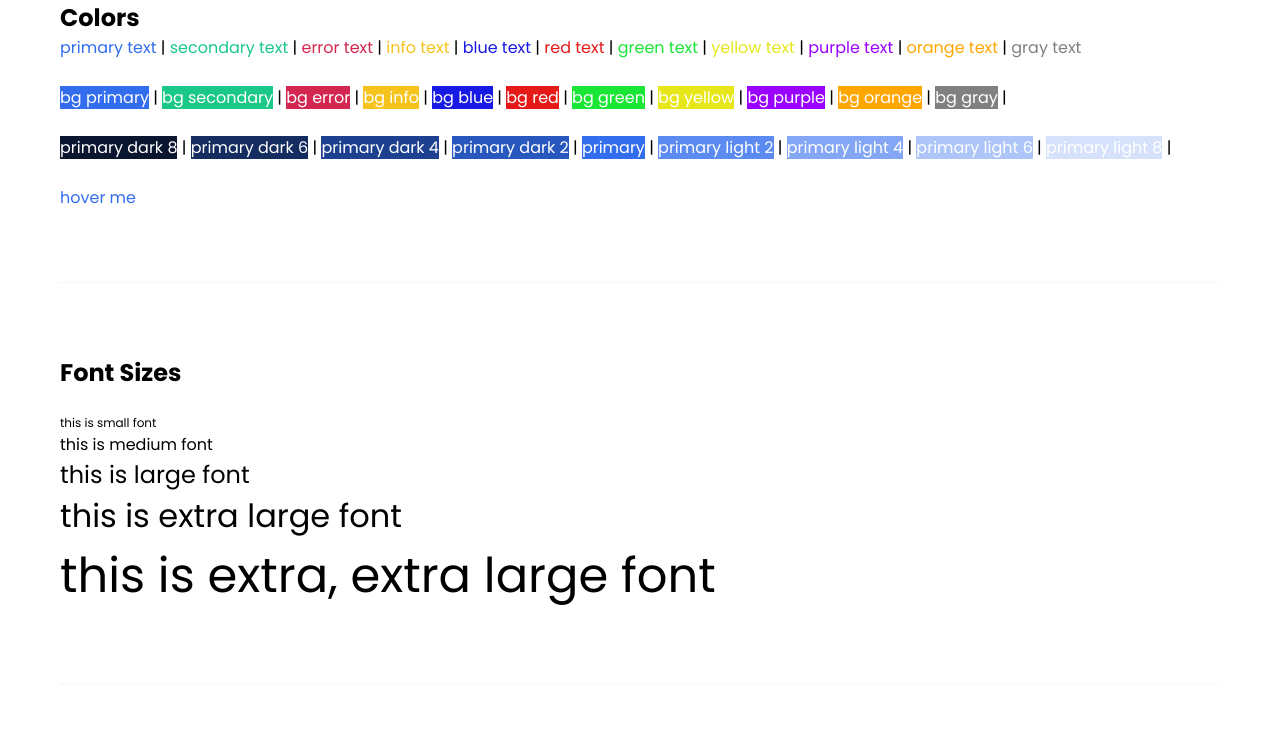
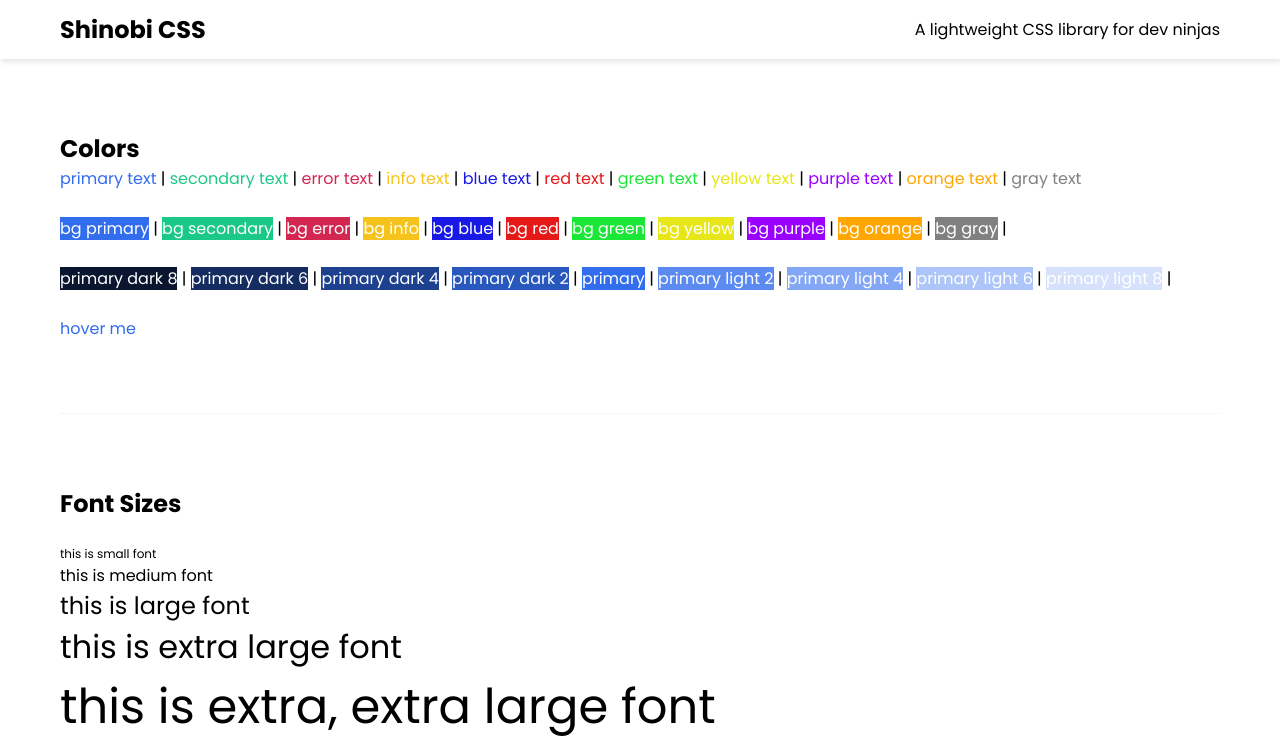
Before and after one commit to sabinshrestha8/Building-a-CSS-Library-With-SASS, a website: page index.html in a window 1280 px wide. Shown: the top 754 px of the page. Drawn offline with Linux system fonts and the light colour scheme.

Commit message:
#18-Using @extend rule to inherit specfic selector properties to another selector

```diff
--- a/index.html
+++ b/index.html
@@ -9,6 +9,13 @@
     <link rel="stylesheet" href="css/index.css">
 </head>
 <body>
+    <nav class="navbar mb-4">
+        <div class="container">
+            <h2 class="site-title">Shinobi CSS</h2>
+            <p>A lightweight CSS library for dev ninjas</p>
+        </div>
+    </nav>
+
     <div class="container">
         <!-- colors -->
         <h2>Colors</h2>
--- /dev/null
+++ b/shinobi/components/_navbar.scss
@@ -0,0 +1,27 @@
+// we can also add these style inside directly .navbar rule
+// but it would make these group of properties less reusable
+.flex-layout {
+    width: 100%;
+    display: flex;
+    align-items: center;
+    justify-content: space-between;
+    box-sizing: border-box;
+}
+
+// basic navbar rule
+.navbar {
+    // To add .flex-layout class properties inside .navbar class,
+    // we can use @extend rule which will basically inherit the
+    // properties of .flex-layout into the .navbar class.
+    @extend .flex-layout;
+    padding: $base-padding $base-padding * 2;
+    box-shadow: $base-box-shadow;
+
+    .site-title {
+        font-size: $font-size-lg;
+    }
+
+    .container {
+        @extend .flex-layout;
+    }
+}
--- a/shinobi/index.scss
+++ b/shinobi/index.scss
@@ -13,6 +13,7 @@
 // components (button, card, navbar)
 @import 'components/card';
 @import 'components/button';
+@import 'components/navbar';
 
 // utilities (margin, padding, opacity)
 @import 'utilities';
```
Also changed, not shown: css/index.css.
